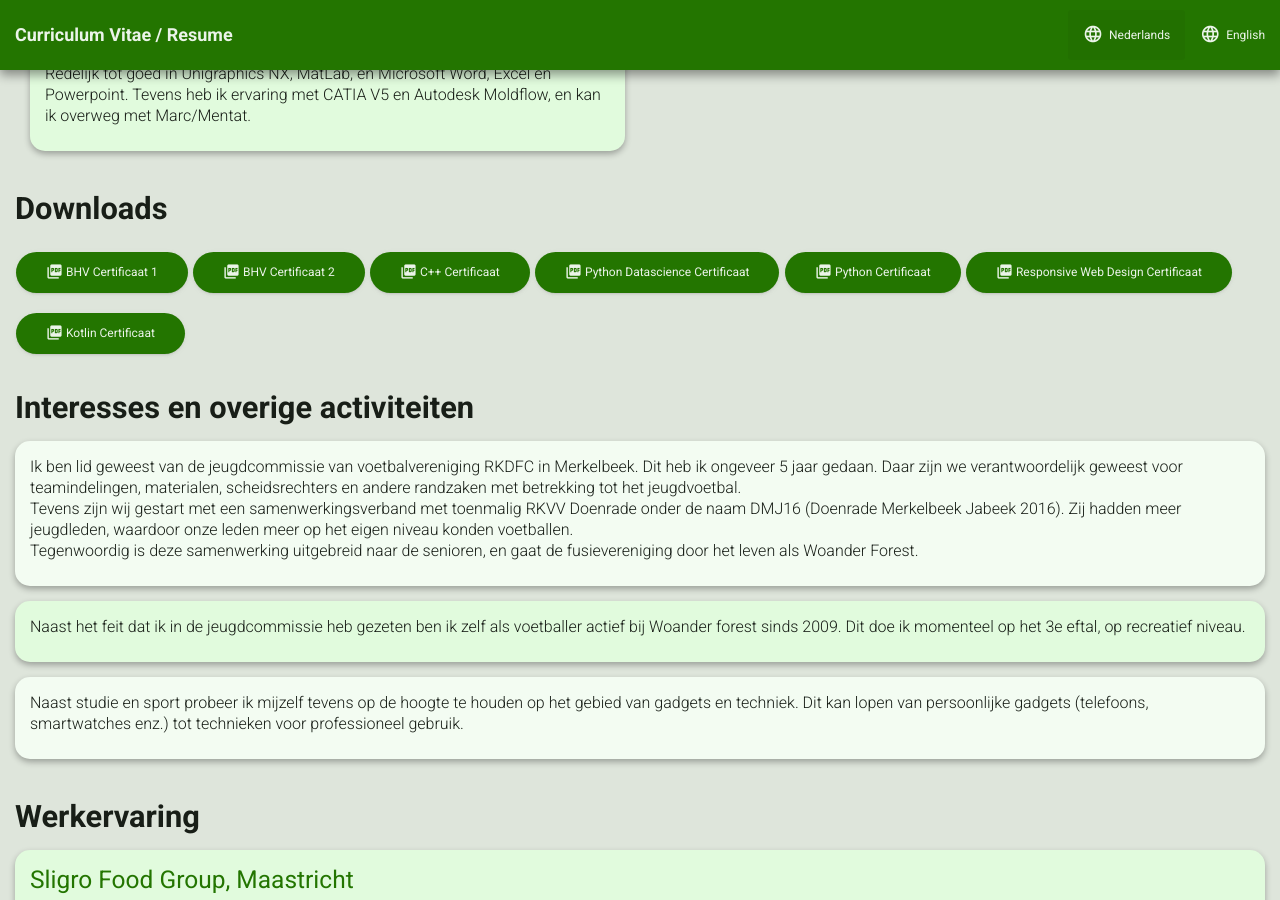
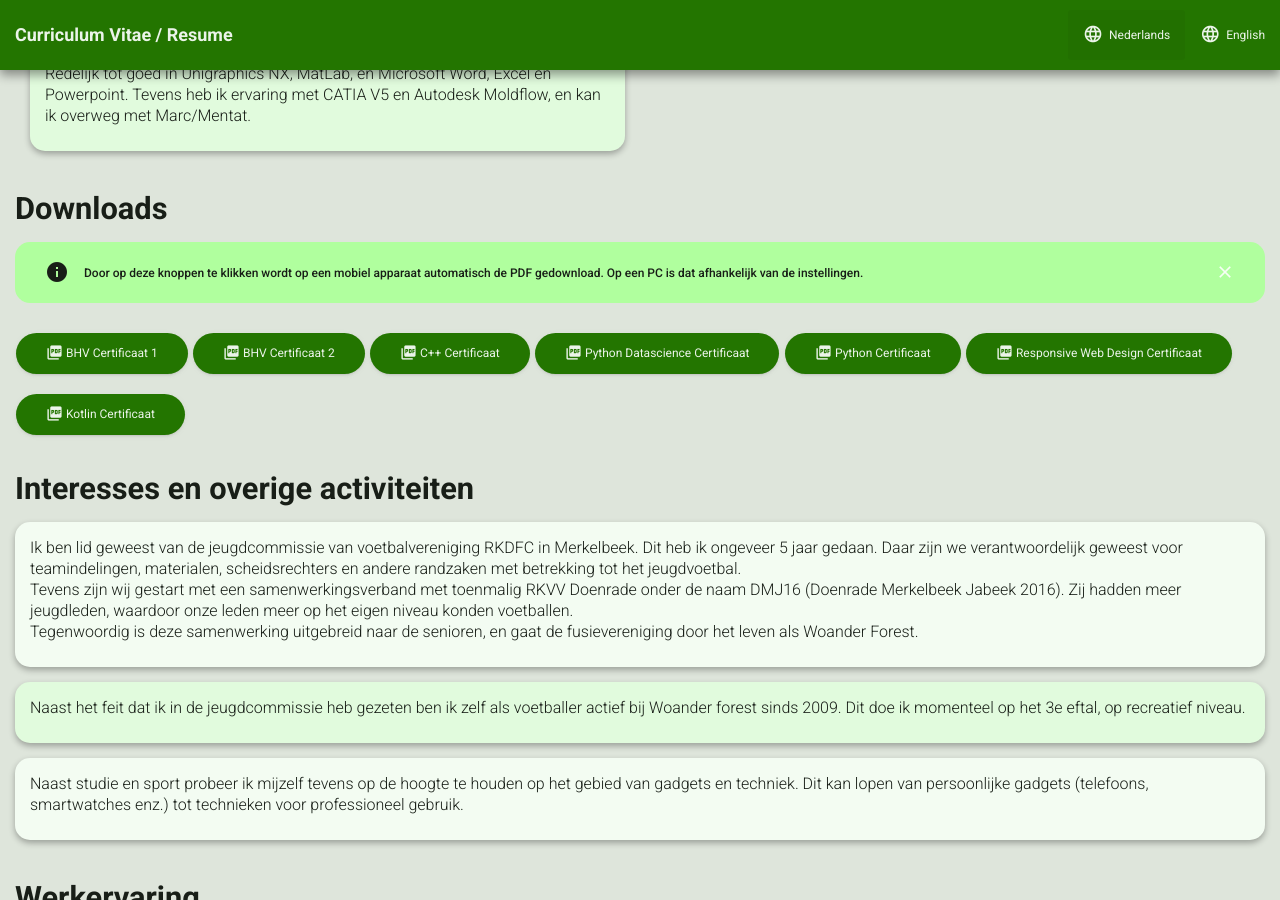
Before and after one commit to RoelD/CV, a Jekyll site: the page built from index.html, in a window 1280 px wide and 900 px high, scrolled down 1733 px. Built offline with Jekyll 4.4.1, drawn with Linux system fonts in a browser that asks for light colours.

Commit message:
indes: add alert for downloads
seem the right thiing to do when the files are automatically downloaded to your device

```diff
--- a/index.html
+++ b/index.html
@@ -166,6 +166,17 @@ trouble.
 <section class="downloads">
   <div class="container-fluid">
     <h2><b>Downloads</b></h2>
+    <div class="alert alert-cv">
+      <div class="container-fluid">
+        <div class="alert-icon">
+          <b><i class="material-icons">info</i></b>
+        </div>
+        <button type="button" class="close" data-dismiss="alert" aria-label="Close">
+          <span aria-hidden="true"><i class="material-icons">clear</i></span>
+        </button>
+        <b>Door op deze knoppen te klikken wordt op een mobiel apparaat automatisch de PDF gedownload. Op een PC is dat afhankelijk van de instellingen.</b>
+      </div>
+    </div>
     <a class="btn btn-cv btn-round" href="{{ site.url }}/assets/certificates/BHV1.pdf"><i class="material-icons">picture_as_pdf</i> BHV Certificaat 1</a>
     <a class="btn btn-cv btn-round" href="{{ site.url }}/assets/certificates/BHV2.pdf"><i class="material-icons">picture_as_pdf</i> BHV Certificaat 2</a>
     <a class="btn btn-cv btn-round" href="{{ site.url }}/assets/certificates/Cert_C++.pdf"><i class="material-icons">picture_as_pdf</i> C++ Certificaat</a>
```
